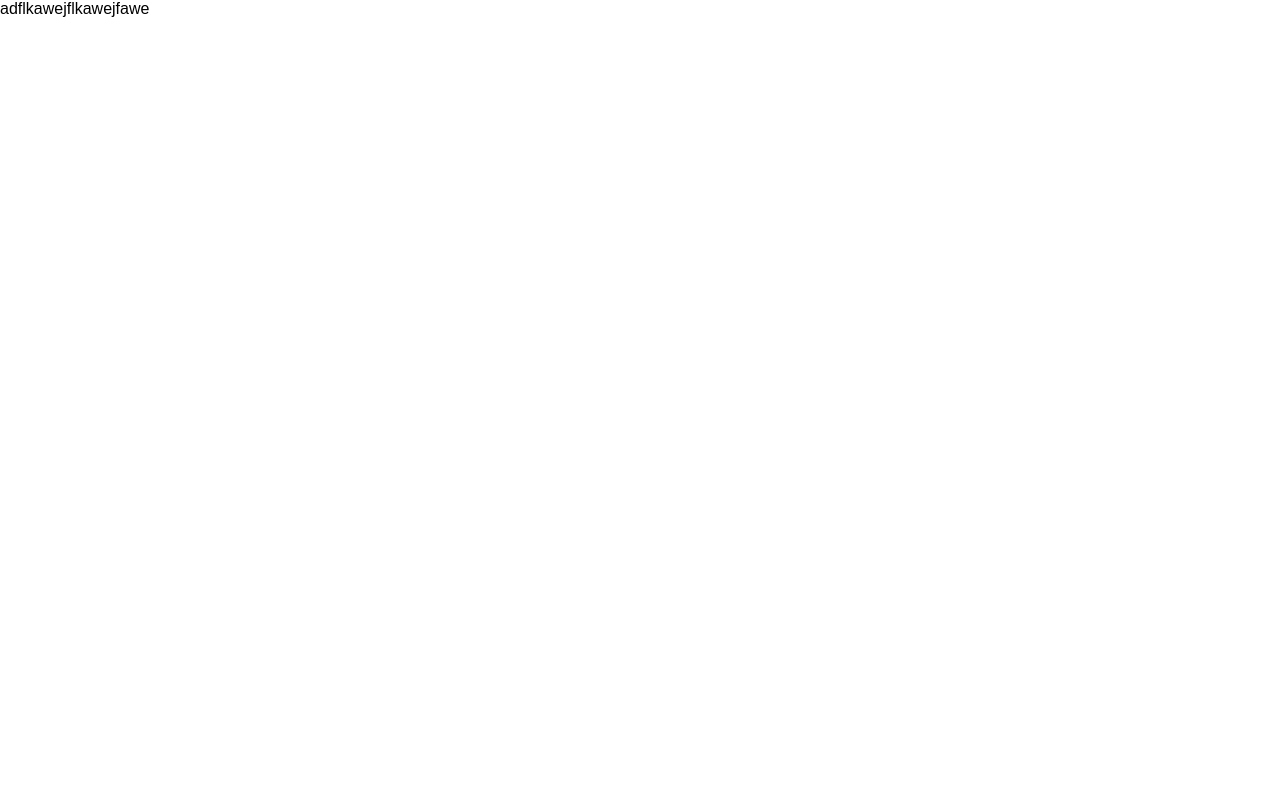
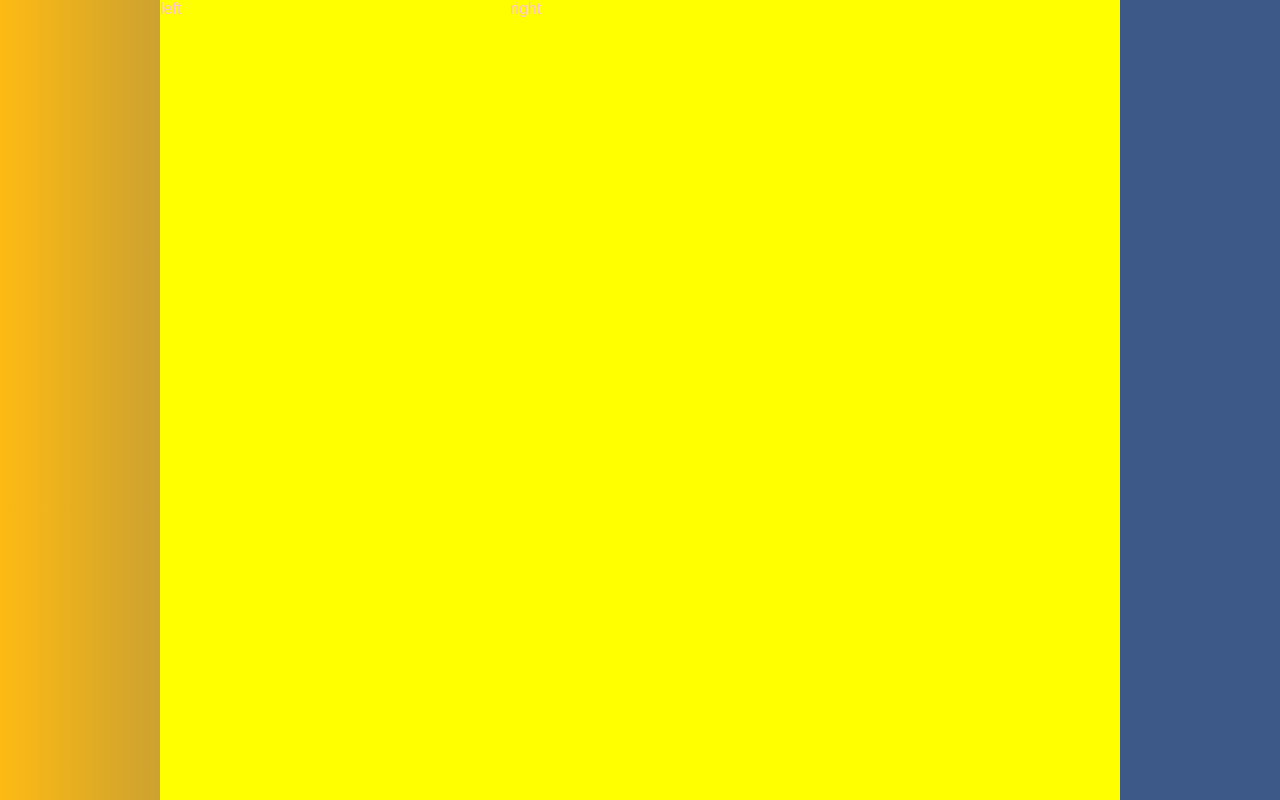
Before and after one commit to armaBurton/2022-portfolio-update, a React app: page / in a window 1280 px wide. Built offline with nearby package versions, Linux system fonts and the light colour scheme; a web font is replaced by a local one.

Commit message:
colors ahve been added to index.css

```diff
--- a/src/App.css
+++ b/src/App.css
@@ -0,0 +1,22 @@
+.portfolioHolder {
+  display: flex;
+  flex-direction: row;
+  justify-content: center;
+  align-items: center;
+  height: 100%;
+  width: 960px;
+  background-color: pink;
+  color: pink;
+}
+
+.leftSection {
+  width: 350px;
+  height: 100%;
+  background-color: yellow;
+}
+
+.rightSection {
+  width: 610px;
+  height: 100%;
+  background-color: yellow;
+}
--- a/src/App.jsx
+++ b/src/App.jsx
@@ -1,8 +1,16 @@
+import styles from './App.css';
+
 export default function App() {
   return (
     <>
       <body>
-        <section>adflkawejflkawejfawe</section>
+        <section
+          className={styles.portfolioHolder}
+          style={{ backgroundColor: 'yellow' }}
+        >
+          <section className={styles.leftSection}>left</section>
+          <section className={styles.rightSection}>right</section>
+        </section>
       </body>
     </>
   );
--- a/src/index.css
+++ b/src/index.css
@@ -1,4 +1,12 @@
 @import url('https://use.typekit.net/qnb3eea.css');
+
+:root {
+  --red-orange: rgb(237, 102, 53);
+  --orange: rgb(253, 186, 19);
+  --whitish: rgb(249, 237, 214);
+  --lt-blue: rgb(61, 89, 135);
+  --dk-blue: rgb(30, 36, 82);
+}
 
 * {
   margin: 0;
@@ -9,6 +17,16 @@
 
 html,
 body {
+  width: 100;
+  height: 100vh;
+  display: flex;
+  justify-content: center;
+  background-image: linear-gradient(
+    to right,
+    var(--orange) 0%,
+    var(--lt-blue) 50%
+  );
+  /* background-image: linear-gradient(to right, #ff8177 0%, #ff867a 0%, #ff8c7f 21%, #f99185 52%, #cf556c 78%, #b12a5b 100%); */
 }
 
 /* Fonts added:
```
